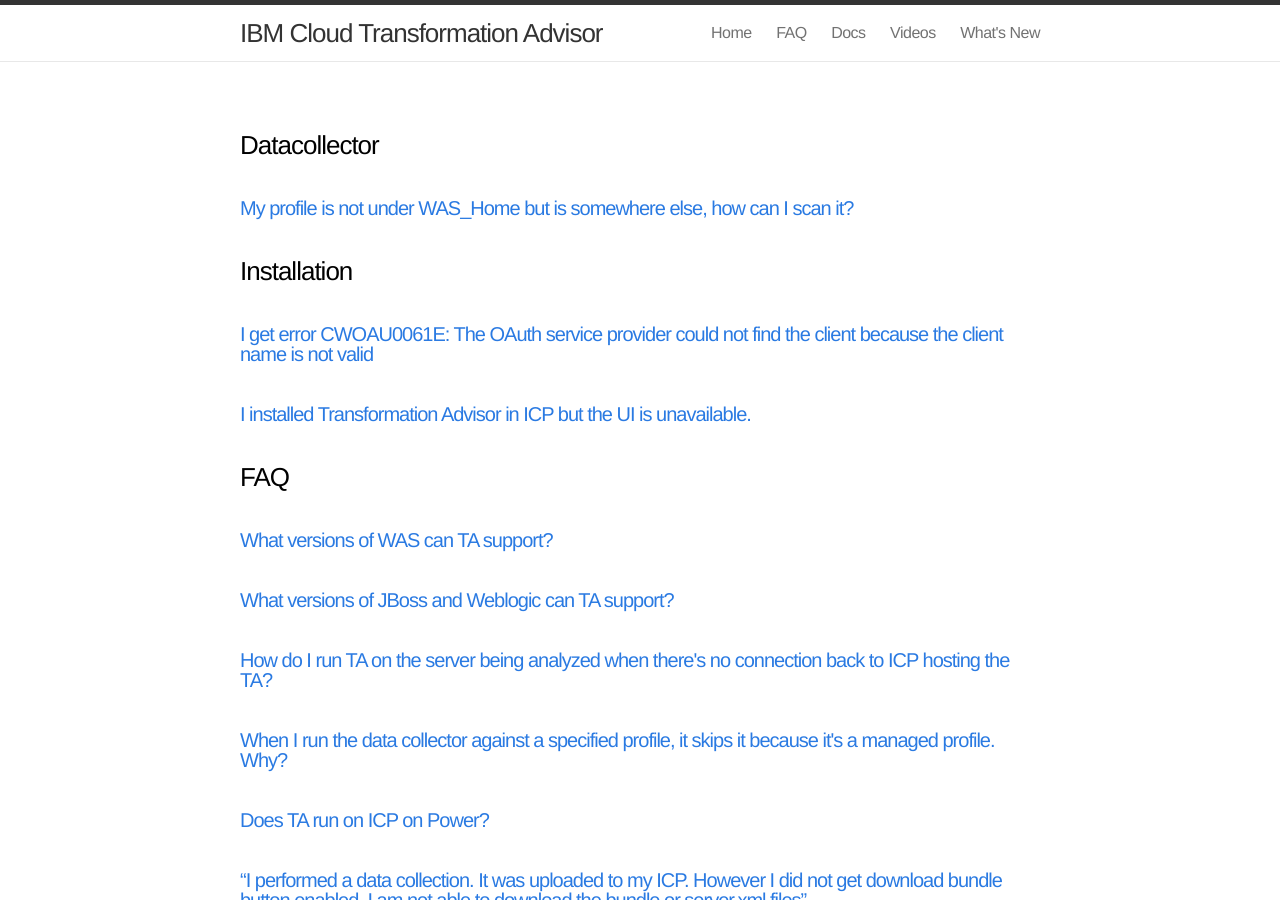
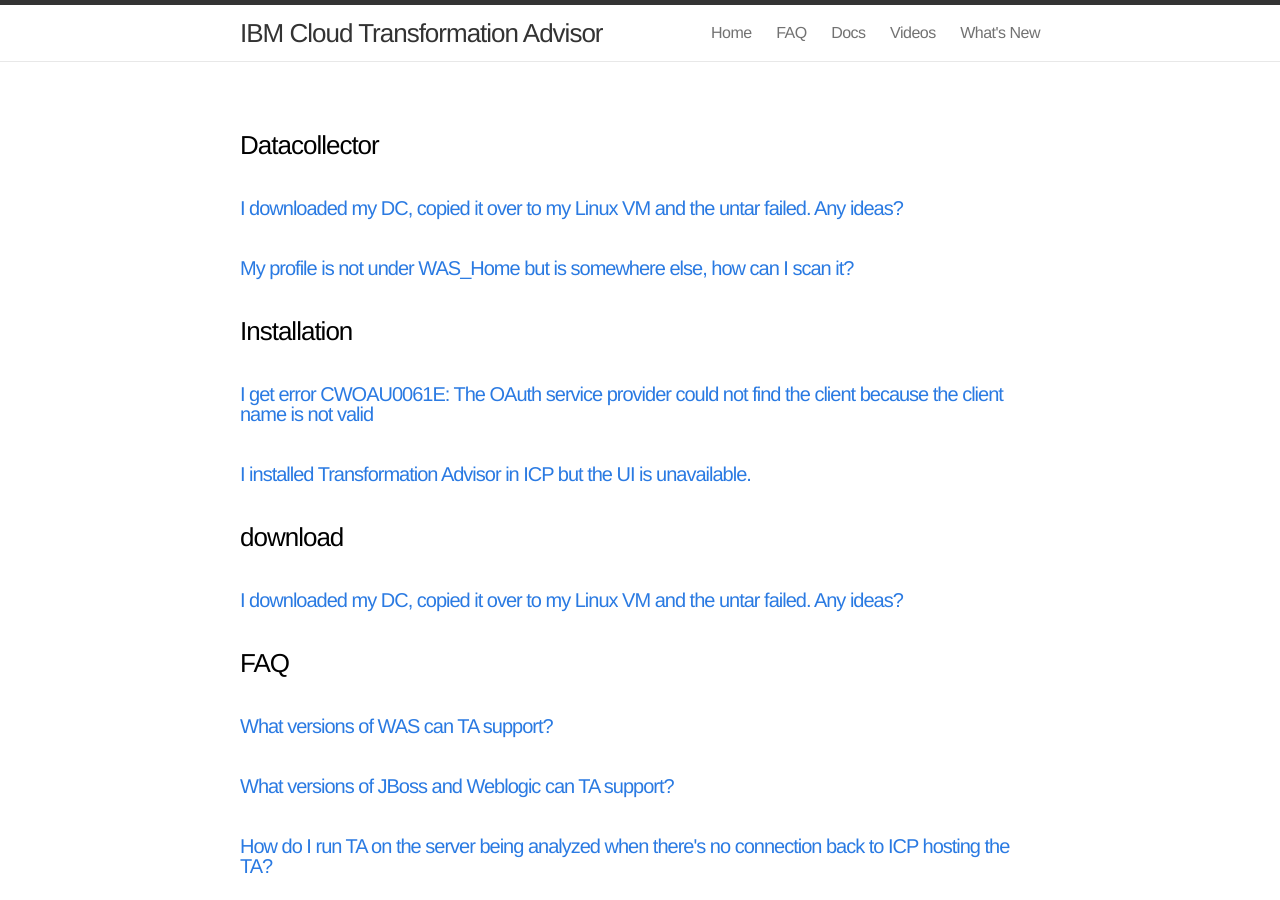
Before and after one commit to TransformationAdvisor/TA.github.io, a Jekyll site: the page built from FAQ/categories.html, in a window 1280 px wide and 900 px high. Built offline with Jekyll 4.4.1, drawn with Linux system fonts in a browser that asks for light colours; some of the changed text lies outside the part shown.

Commit message:
Update 2018-10-14-tar.md

```diff
--- a/_posts/2018-10-14-tar.md
+++ b/_posts/2018-10-14-tar.md
@@ -1,9 +1,8 @@
 ---
 layout: post
 title: I downloaded my DC, copied  it over to my Linux VM and the untar failed.  Any ideas?
-categories: FAQ
+categories: Datacollector download
 author: Niall Horgan
-meta: Datacollector
 ---
 Try these commands instead
 
```
